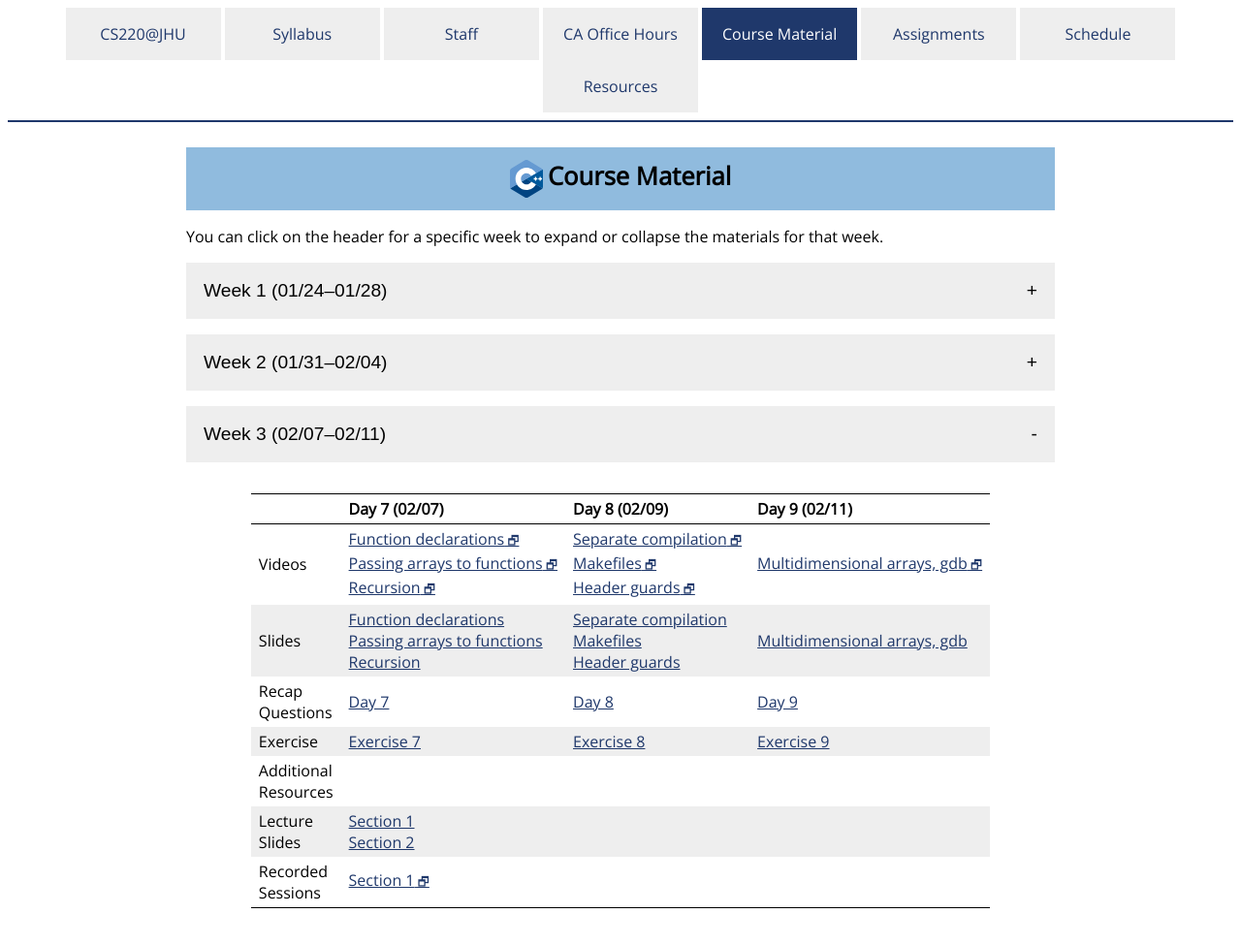
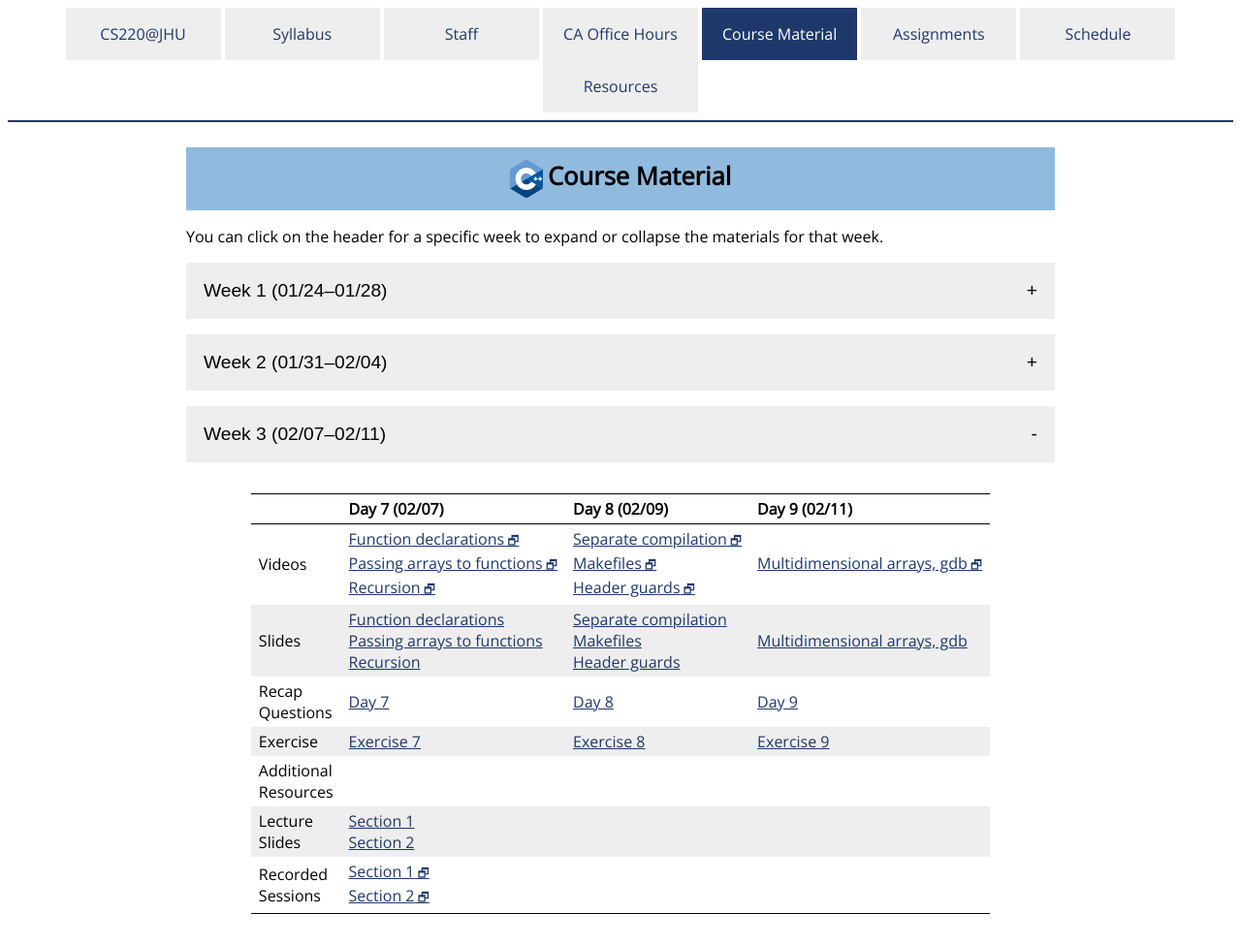
Before and after one commit to jhu-ip/cs220-s22, a Jekyll site: the page built from material.md, in a window 1280 px wide. Shown: the whole page at 97% size. Built offline with Jekyll 4.4.1, drawn with Linux system fonts in a browser that asks for light colours; some web fonts are replaced.

Commit message:
Added video link

```diff
--- a/material.csv
+++ b/material.csv
@@ -91,6 +91,7 @@
 3,1,02/07,LectureSlides,"Section 1",slides/sec01/day07_notes.pdf
 3,1,02/07,LectureSlides,"Section 2",slides/sec02/07.pdf
 3,1,02/07,Recording,"Section 1",https://jh.hosted.panopto.com/Panopto/Pages/Viewer.aspx?id=51916e89-95b2-48c6-922a-ae3501370ac5
+3,1,02/07,Recording,"Section 2",https://jh.hosted.panopto.com/Panopto/Pages/Viewer.aspx?id=1802c3b6-6330-4bf6-9c10-ae3501462214
 3,2,02/09,Slides,"Separate compilation",slides/day08_separate_compilation.pdf
 3,2,02/09,Slides,"Makefiles",slides/day08_makefiles.pdf
 3,2,02/09,Slides,"Header guards",slides/day08_header_guards.pdf
--- a/material.md
+++ b/material.md
@@ -182,7 +182,7 @@
     </tr>
     <tr>
       <td>Recorded<br>Sessions</td>
-      <td><a class='external' target='_blank' href='https://jh.hosted.panopto.com/Panopto/Pages/Viewer.aspx?id=51916e89-95b2-48c6-922a-ae3501370ac5'>Section 1</a></td>
+      <td><a class='external' target='_blank' href='https://jh.hosted.panopto.com/Panopto/Pages/Viewer.aspx?id=51916e89-95b2-48c6-922a-ae3501370ac5'>Section 1</a><br><a class='external' target='_blank' href='https://jh.hosted.panopto.com/Panopto/Pages/Viewer.aspx?id=1802c3b6-6330-4bf6-9c10-ae3501462214'>Section 2</a></td>
       <td></td>
       <td></td>
     </tr>
```
